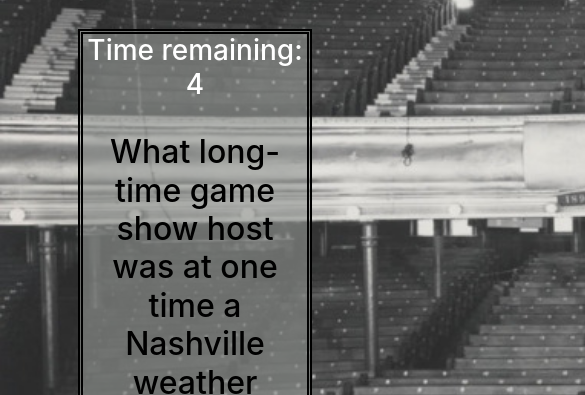
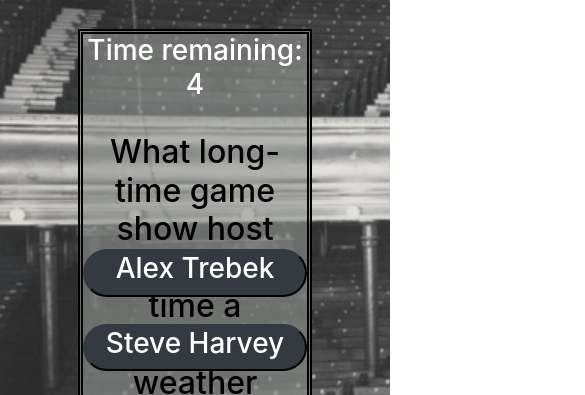
Before and after one commit to lyndecapc/Trivia-Game, a plain HTML site: page index.html in a window 390 px wide. Both pictures are taken after a click on the button "Start Game". Shown: the part 427-822 px from the top of the page, 585 px wide, since content can reach past the window. Drawn offline with nearby package versions, Linux system fonts and the light colour scheme; a web font is replaced by a local one.

Commit message:
working on media querys

```diff
--- a/assets/css/style.css
+++ b/assets/css/style.css
@@ -39,8 +39,12 @@
 }
 
 .buttons {
-    padding-left: 300px;
-    padding-right: 300px;
+    position: absolute;
+    top: 50%;
+    height: 10em;
+    margin-top: -5em;
+    width: 100%;
+    text-align: center;
 
 
 }
@@ -63,9 +67,11 @@
     width: 60%;
     height: 600px;
     margin: 0 auto;
-
 }
 
 h3 {
     color: white;
 }
+
+
+@media screen and (max-width: 640px) {}
```
Also changed, not shown: index.html (+1 -5 lines).
